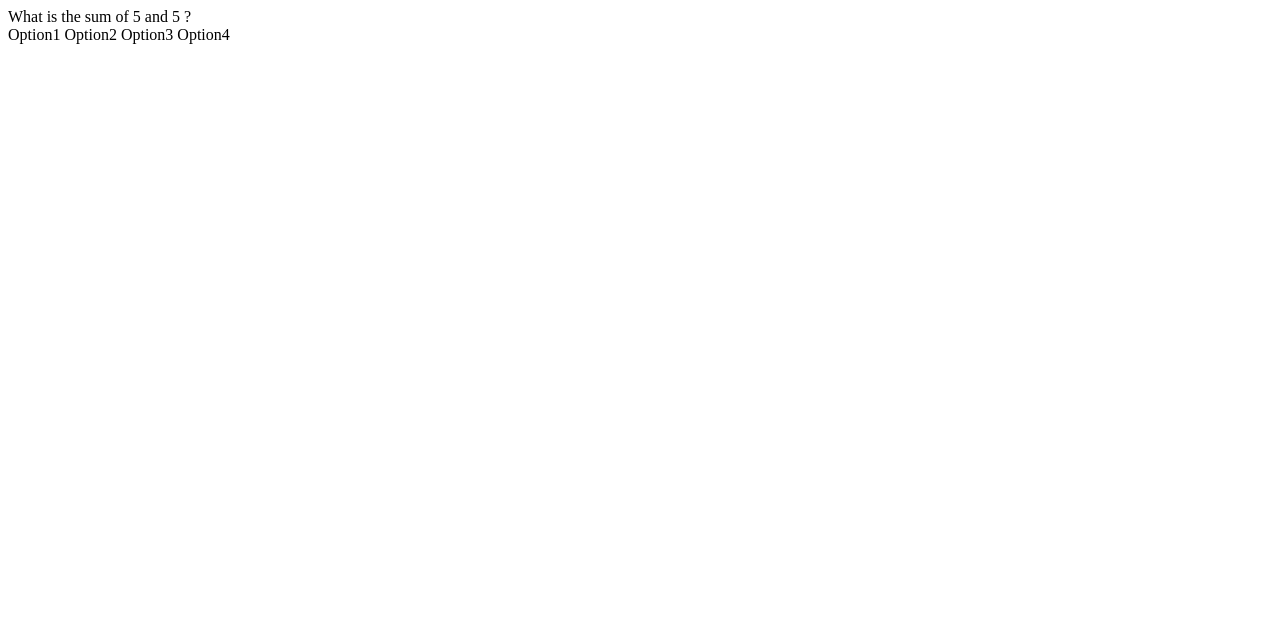
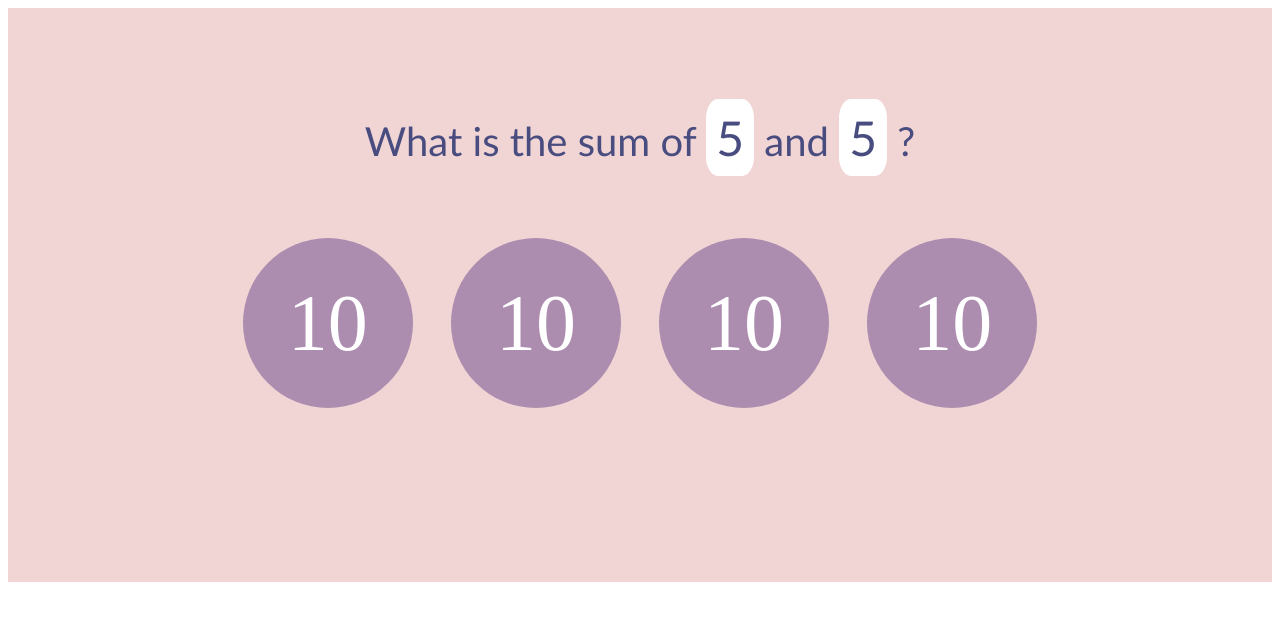
Before and after one commit to panugantidharmaja/math-quiz-game, a plain HTML site: page index.html in a window 1280 px wide. Drawn offline with Linux system fonts and the light colour scheme.

Commit message:
created layout and styling

```diff
--- a/index.html
+++ b/index.html
@@ -4,22 +4,21 @@
     <meta name="viewport" content="width=device-width, initial-scale=1.0">
     <meta http-equiv="X-UA-Compatible" content="ie=edge">
     <title>Math Quiz Game</title>
+    <link rel="stylesheet" href="style.css">
 </head>
 <body>
     <div id="quiz">
-        <div id="quiz-content">
-            <div id="question">
-                What is the sum of 5 and 5 ?
+        <div class="quiz-content">
+            <div class="question">
+                What is the sum of <span class="text-info">5</span> and <span class="text-info">5</span> ?
             </div>
-            <div id="options">
-                <span id="option1">Option1</span>
-                <span id="option2">Option2</span>
-                <span id="option3">Option3</span>
-                <span id="option4">Option4</span>
+            <div class="options">
+                <span id="option1" class="option">10</span>
+                <span id="option2" class="option">10</span>
+                <span id="option3" class="option">10</span>
+                <span id="option4" class="option">10</span>
             </div>
-            <div id="result">
-
-            </div>
+            <div id="result"></div>
         </div>
     </div>
 </body>
--- /dev/null
+++ b/style.css
@@ -0,0 +1,63 @@
+
+.quiz-content{
+    background-color: #f1d4d4;
+    padding: 8%;
+    justify-content: center;
+    align-items: center;
+    text-align: center;
+
+}
+
+.question {
+    font-size: 2.5rem;
+    color: #484c7f;
+    font-weight: 500;
+    font-family: 'Trebuchet MS', 'Lucida Sans Unicode', 'Lucida Grande', 'Lucida Sans', Arial, sans-serif
+}
+
+.text-info {
+    font-size: 3rem;
+    color: #484c7f;
+    background-color: #ffffff;
+    padding: 10px;
+    border-radius: 25%;
+}
+
+.options{
+    align-items: center;
+    justify-content: center;
+    margin: 5%;
+    display: flex;
+}
+
+.option{
+    display: flex;
+    padding: 10px;
+    background-color: #ac8daf;
+    color: #ffffff;
+    margin: 2%;
+    height: 150px;
+    width: 150px;
+    align-items: center;
+    justify-content: center;
+    text-align: center;
+    font-size: 5rem;
+    border-radius: 50%;
+    cursor: pointer;
+}
+
+.option:hover{
+    display: flex;
+    padding: 10px;
+    color: #ac8daf;
+    background-color: #ffffff;
+    margin: 2%;
+    height: 150px;
+    width: 150px;
+    align-items: center;
+    justify-content: center;
+    text-align: center;
+    font-size: 6rem;
+    border-radius: 50%;
+    cursor: pointer;
+}
```
